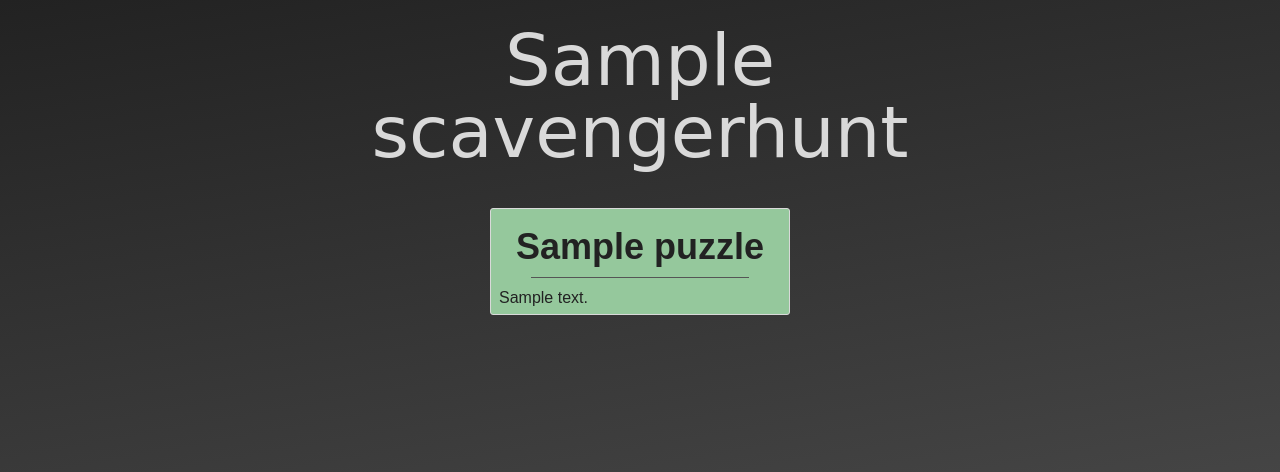
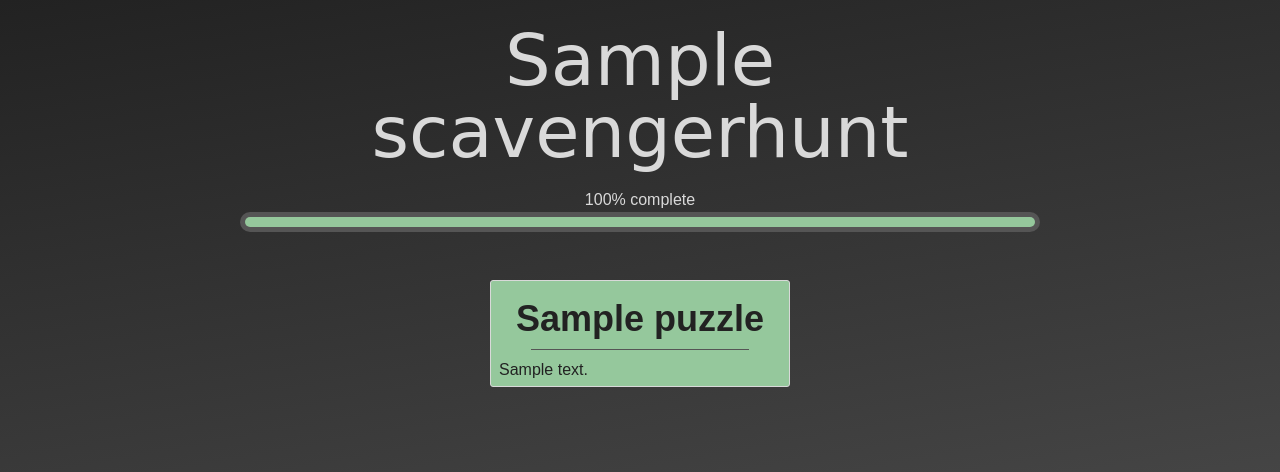
Before and after one commit to cdriehuys/driehuys-christmas, a Django app: page /hunt/1/ in a window 1280 px wide. Shown: the top 472 px of the page. Run offline with Django 3.2, Linux system fonts and the light colour scheme; tables that the repository leaves empty hold one stand-in row (values such as "Sample post"); style sheets or scripts are compiled from the project's sources; some libraries are stand-ins or nearby versions; some web fonts are replaced.

Commit message:
Add progress bar to hunt detail view.

```diff
--- a/driehuys_christmas/scavenger_hunt/models.py
+++ b/driehuys_christmas/scavenger_hunt/models.py
@@ -2,6 +2,7 @@ from django.conf import settings
 from django.db import models
 from django.urls import reverse
 from django.utils import timezone
+from django.utils.functional import cached_property
 
 
 class Puzzle(models.Model):
@@ -44,8 +45,31 @@ class ScavengerHunt(models.Model):
         """
         return self.title
 
+    @cached_property
+    def decimal_completion(self) -> float:
+        """
+        Get the hunt's progress as a float between 0 and 1.
+
+        Returns:
+            The number of completed puzzles in the hunt divided by the
+            total number of puzzles in the hunt.
+        """
+        puzzles = Puzzle.objects.filter(hunt=self)
+        completed = puzzles.filter(completed=True)
+
+        return completed.count() / puzzles.count()
+
     def get_absolute_url(self) -> str:
         """
         Get the URL of the hunt's detail view.
         """
         return reverse('scavenger_hunt:hunt-detail', kwargs={'pk': self.pk})
+
+    def percent_completion(self) -> float:
+        """
+        Get the hunt's progress as a float between 0 and 100.
+
+        Returns:
+            ``decimal_completion`` multiplied by 100.
+        """
+        return self.decimal_completion * 100
--- a/driehuys_christmas/scavenger_hunt/templates/scavenger_hunt/hunt_detail.html
+++ b/driehuys_christmas/scavenger_hunt/templates/scavenger_hunt/hunt_detail.html
@@ -5,6 +5,11 @@
 
   <div class='container'>
     <h1 class='text-center festive'>{{ scavengerhunt.title }}</h1>
+
+    <p class='progress-bar__label'>{{ scavengerhunt.percent_completion|floatformat:0 }}% complete</p>
+    <div class='progress-bar'>
+      <span style='width: {{ scavengerhunt.percent_completion }}%'></span>
+    </div>
 
     <div class='puzzles'>
 
--- a/driehuys_christmas/static/css/main.scss
+++ b/driehuys_christmas/static/css/main.scss
@@ -11,6 +11,7 @@
 @import 'modules/forms';
 @import 'modules/index';
 @import 'modules/layout';
+@import 'modules/progress-bar';
 @import 'modules/puzzles';
 @import 'modules/typography';
 @import 'modules/utils';
--- /dev/null
+++ b/driehuys_christmas/static/css/modules/_progress-bar.scss
@@ -0,0 +1,27 @@
+.progress-bar {
+	height: $progress-bar-height;
+	position: relative;
+	background: $progress-bar-bg;
+	border-radius: 25px;
+  margin: $progress-bar-margin;
+	padding: 5px;
+
+  span {
+    display: block;
+    height: 100%;
+    border-radius: 20px 8px 8px 20px;
+    background-color: $progress-bar-color;
+    position: relative;
+    overflow: hidden;
+
+    &[style*='100'] {
+      border-bottom-right-radius: 20px;
+      border-top-right-radius: 20px;
+    }
+  }
+
+  @include element('label') {
+    margin: $progress-bar-label-margin;
+    text-align: center;
+  }
+}
--- a/driehuys_christmas/static/css/modules/_vars.scss
+++ b/driehuys_christmas/static/css/modules/_vars.scss
@@ -6,6 +6,7 @@ $break-tablet-up: new-breakpoint(min-width 481px);
 $break-desktop-up: new-breakpoint(min-width 941px);
 
 $color-gray: #222;
+$color-success: #95C89C;
 $color-text: #d9d9d9;
 
 $container-margin: .5em;
@@ -45,11 +46,21 @@ $index-title-margin: 1em 0 .5em 0;
 $index-title-margin-tablet: 2em 0 1em 0;
 
 
+// Progress Bars
+
+$progress-bar-bg: #555;
+$progress-bar-border-radius: 3px;
+$progress-bar-color: $color-success;
+$progress-bar-height: 20px;
+$progress-bar-label-margin: 0 0 .25em 0;
+$progress-bar-margin: 0 0 2em 0;
+
+
 // Puzzles
 
 $puzzle-border: 1px solid $color-text; //rgb(199, 199, 199);
 $puzzle-border-radius: 3px;
-$puzzle-bg-complete: rgb(149, 200, 156);
+$puzzle-bg-complete: $color-success;
 $puzzle-color: $color-text;
 $puzzle-color-complete: $color-gray;
 $puzzle-margin: 1em;
```
Also changed, not shown: driehuys_christmas/static/css/main.css (+22 -1 lines), 1 other file.
